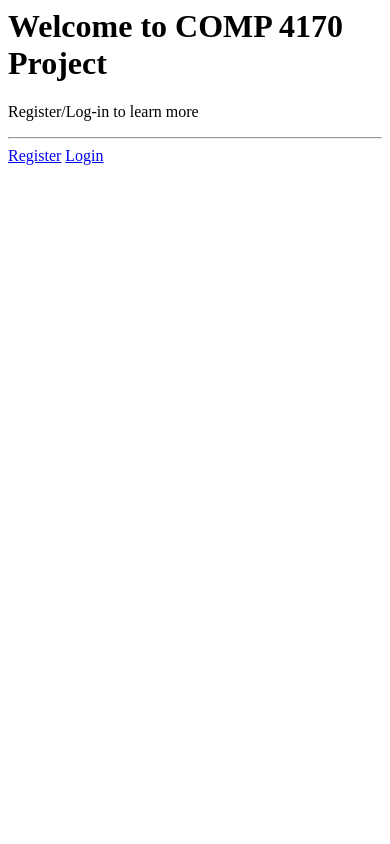
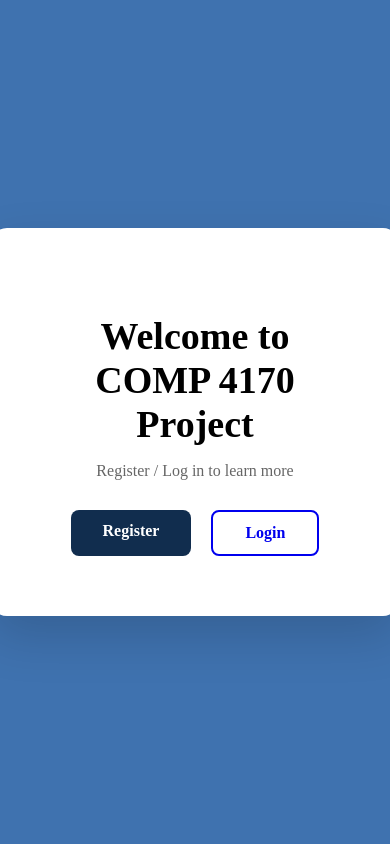
Before and after one commit to Crite-Spranberries/COMP-4170-Project, a Node server app: page / in a window 390 px wide. Run offline with Node 20, Linux system fonts and the light colour scheme.

Commit message:
added styles to the landing pages

```diff
--- a/Styles/index.css
+++ b/Public/styles/index.css
@@ -1,11 +1,5 @@
 :root {
   --lato: 'lato', sans-serif;
-  --brown-gray: #4C3F3D;
-  --blue-black: #21202A;
-  --black: #000000;
-  --white: #FFFFFF;
-  --light-gray: #D3D3D3;
-  --gray: #8b8b8b;
 
   --h1: 36px;
   --h2: 32px;
--- /dev/null
+++ b/Public/styles/landing.module.css
@@ -0,0 +1,86 @@
+body{
+  margin:0;
+  font-family: var(--lato);
+}
+
+
+.landing-wrapper{
+  height:100vh;
+  display:flex;
+  justify-content:center;
+  align-items:center;
+
+  background: #3F72AF
+}
+
+.landing-card{
+  text-align:center;
+
+  background:white;
+  padding:60px 80px;
+
+  border-radius:16px;
+
+  box-shadow:0 20px 50px rgba(0,0,0,0.15);
+
+  max-width:600px;
+}
+
+.key-icon{
+  color:#4a6cff;
+  margin-bottom:20px;
+}
+
+.title{
+  font-size:38px;
+  font-weight:700;
+  margin-bottom:10px;
+}
+
+.subtitle{
+  color:#666;
+  margin-bottom:30px;
+}
+
+.button-group{
+  display:flex;
+  justify-content:center;
+  gap:20px;
+}
+
+/* Primary button */
+
+.btn-primary{
+  background: #112D4E;
+  color:white;
+
+  padding:12px 32px;
+  border-radius:8px;
+  text-decoration:none;
+  font-weight:600;
+
+  transition:0.2s;
+}
+
+.btn-primary:hover{
+  transform:translateY(-2px);
+  box-shadow:0 10px 20px rgba(0,0,0,0.2);
+}
+
+/* Secondary button */
+
+.btn-secondary{
+  border:2px solid;
+
+  padding:12px 32px;
+  border-radius:8px;
+  text-decoration:none;
+  font-weight:600;
+
+  transition:0.2s;
+}
+
+.btn-secondary:hover{
+  background: #112D4E;
+  color:white;
+}
--- a/views/home.ejs
+++ b/views/home.ejs
@@ -1,5 +1,3 @@
-
-
   <div class="jumbotron text-center">
     <div class="container">
 
--- a/views/landing.ejs
+++ b/views/landing.ejs
@@ -1,11 +1,22 @@
-<div class="jumbotron centered">
-  <div class="container">
-    <i class="fas fa-key fa-6x"></i>
-    <h1 class="display-3">Welcome to COMP 4170 Project</h1>
-    <p class="lead">Register/Log-in to learn more</p>
-    <hr>
-    <a class="btn btn-light btn-lg" href="/register" role="button">Register</a>
-    <a class="btn btn-dark btn-lg" href="/login" role="button">Login</a>
+
+
+<link rel="stylesheet" href="/styles/landing.module.css">
+
+<div class="landing-wrapper">
+  <div class="landing-card">
+
+    <i class="fas fa-key key-icon"></i>
+
+    <h1 class="title">Welcome to COMP 4170 Project</h1>
+
+    <p class="subtitle">
+      Register / Log in to learn more
+    </p>
+
+    <div class="button-group">
+      <a class="btn-primary" href="/register">Register</a>
+      <a class="btn-secondary" href="/login">Login</a>
+    </div>
 
   </div>
 </div>
```
Also changed, not shown: Public/styles/login.module.css (added, +88 -0 lines), Public/styles/register.module.css (added, +88 -0 lines), views/login.ejs (+21 -29 lines), views/register.ejs (+17 -23 lines), Public/styles/cards.module.css (added), Public/styles/homePage.module.css (added), Public/styles/sets.module.css (added), Public/styles/test.module.css (added).
